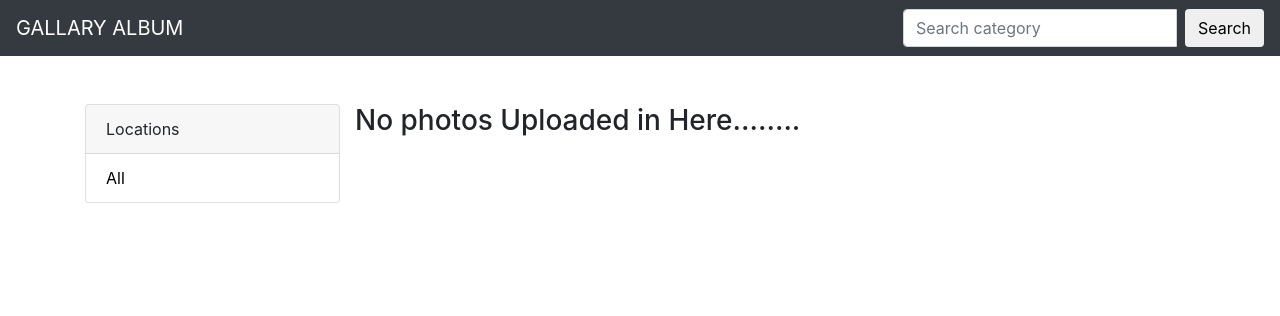
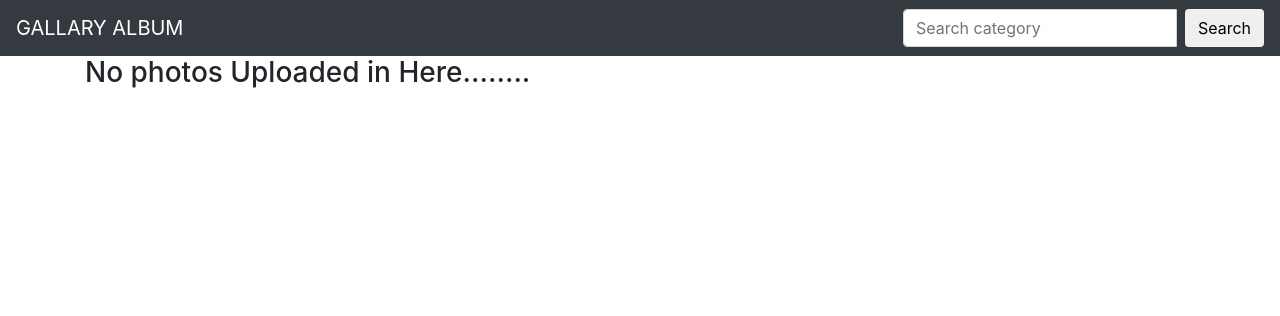
Before and after one commit to faisoabdirisak/Gallary_photo, a Django app: page / in a window 1280 px wide. Shown: the top 316 px of the page. Run offline with Django 4.2, Linux system fonts and the light colour scheme; data that the repository does not hold is empty; some libraries are stand-ins or nearby versions.

Commit message:
updated location

```diff
--- a/gallary/templates/gallary.html
+++ b/gallary/templates/gallary.html
@@ -11,14 +11,14 @@
 </head>
 <body>
     <body>
-        <nav class="navbar navbar-expand-lg navbar-dark bg-dark"> <a class="navbar-brand" href="#" data-abc="true">GALLARY ALBUM</a> <button class="navbar-toggler" type="button" data-toggle="collapse" data-target="#navbarColor02" aria-controls="navbarColor02" aria-expanded="false" aria-label="Toggle navigation"> <span class="navbar-toggler-icon"></span> </button>
+        <nav class="navbar navbar-expand-lg navbar-dark bg-dark"> <a class="navbar-brand" href="{% url 'gallary' %}" data-abc="true">GALLARY ALBUM</a> <button class="navbar-toggler" type="button" data-toggle="collapse" data-target="#navbarColor02" aria-controls="navbarColor02" aria-expanded="false" aria-label="Toggle navigation"> <span class="navbar-toggler-icon"></span> </button>
             <div class="collapse navbar-collapse" id="navbarColor02">
                 <ul class="navbar-nav mr-auto">
-                    {%for category in categories%}
-                    <li class="list-group-item">
-                       <a href="{% url 'gallary' %}?category={{category.name}}"> {{category.name}}</a>
-                    </li>
-                    {% endfor %}
+                    {%for location in locations%}
+                            <li class="list-group-item">
+                               <a href="{% url 'gallary' %}?location={{location.name}}"> {{location.name}}</a>
+                            </li>
+                            {% endfor %}
                         </ul>
                 </ul>
                 <form class="navbar-form" role="search" action="{% url 'search_results' %}">
@@ -36,7 +36,7 @@
 
 
         <div class="container">
-            <div class="row mt-5">
+            <!-- <div class="row mt-5">
                 <div class="col-md-3">
                     <div class="card px-10">
                         <div class="card-header">
@@ -56,9 +56,9 @@
                       </div>
 
 
-                </div>
+                </div> -->
 
-                <div class="col-md-9">
+                <div class="col">
                     <div class="row">
                         {% for photo in photos %}
                         <div class="col-md-4 m-2">
```
